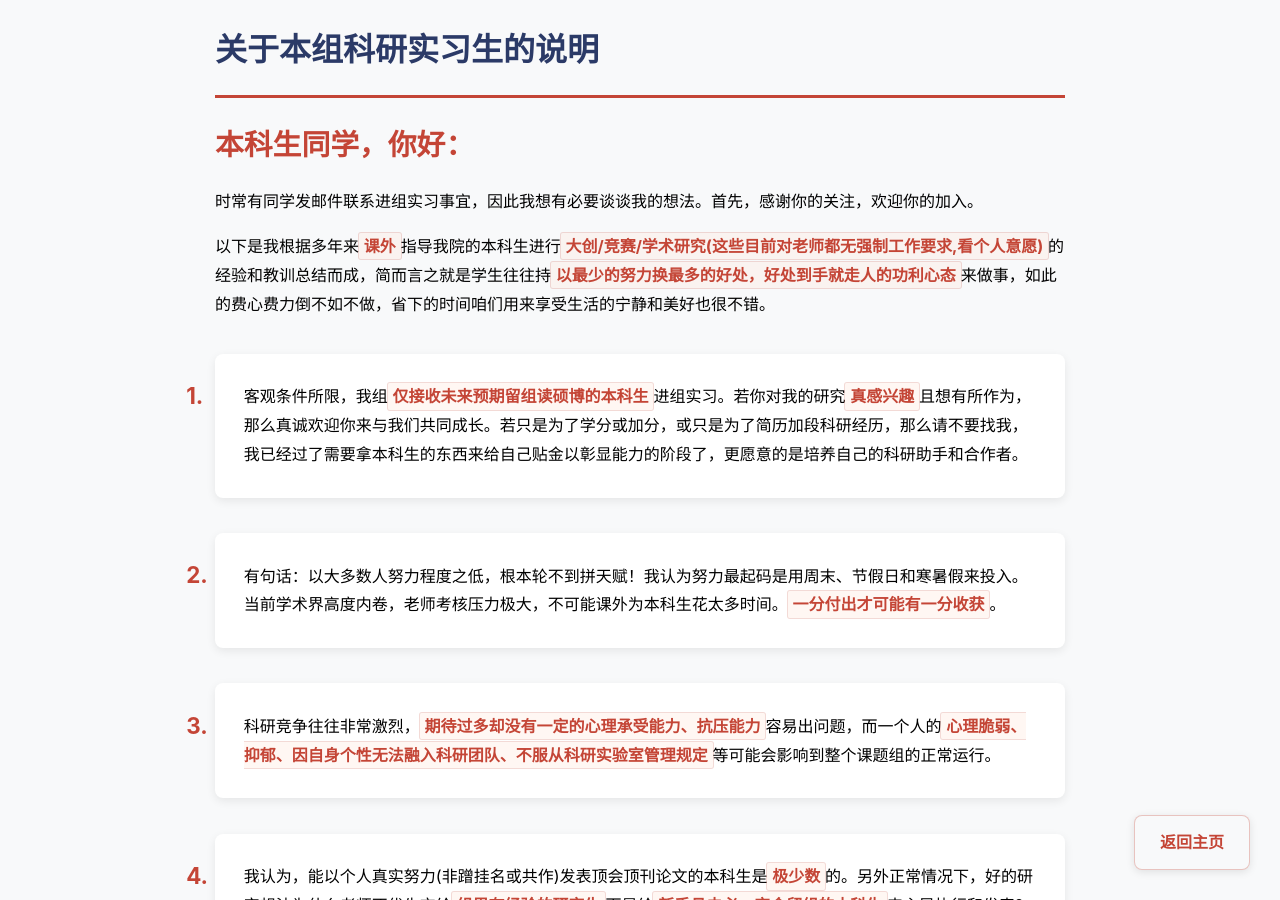
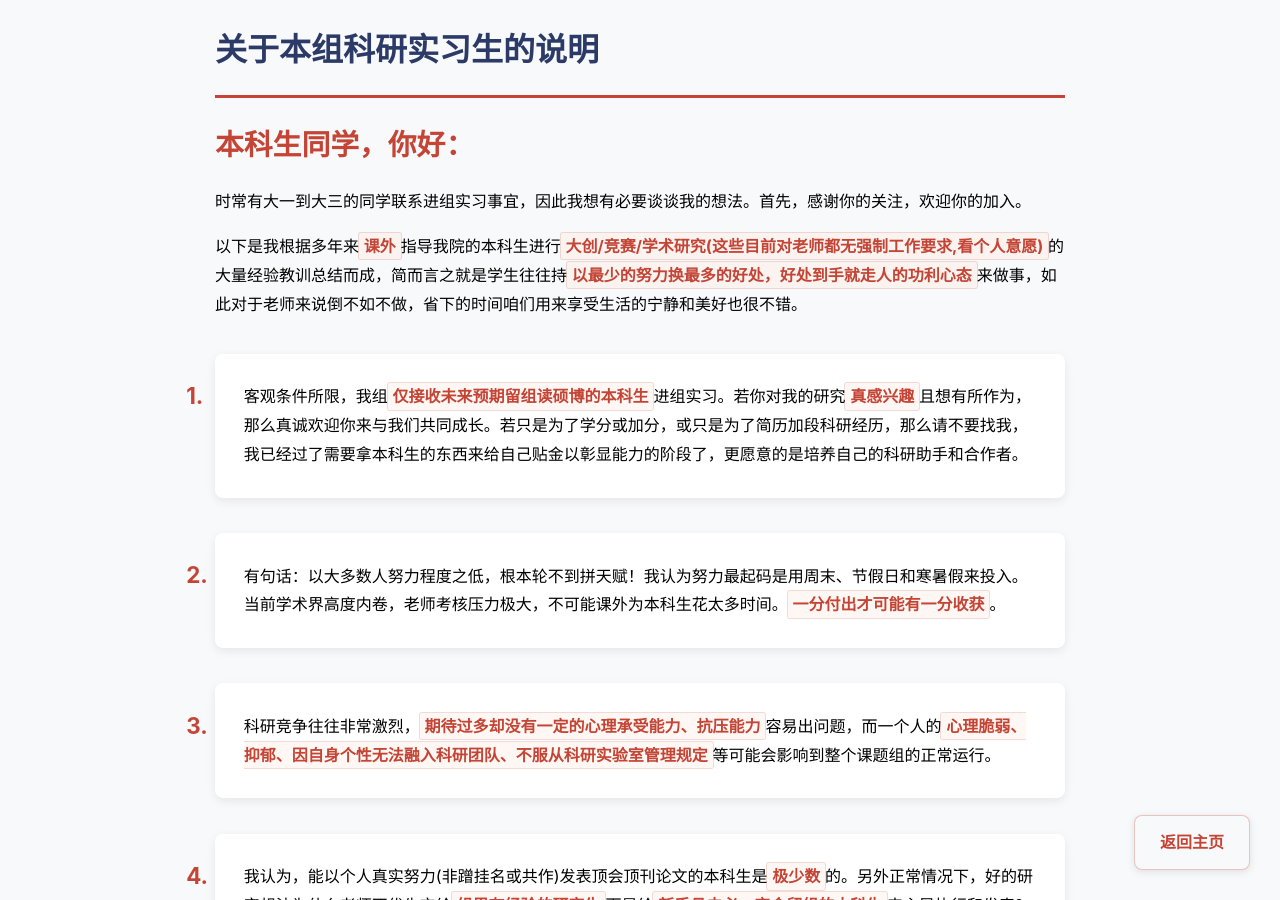
Before and after one commit to fangvv/Homepage, a Jekyll site: the page faq.html, which Jekyll copies as it is, in a window 1280 px wide and 900 px high. Built offline with Jekyll 4.4.1, drawn with Linux system fonts in a browser that asks for light colours; comment, search, counter and statistics services are not loaded.

Commit message:
update faq

```diff
--- a/faq.html
+++ b/faq.html
@@ -90,8 +90,8 @@ strong:hover {
 
     <p><span class="greeting">本科生同学，你好：</span>
 
-    时常有同学发邮件联系进组实习事宜，因此我想有必要谈谈我的想法。首先，感谢你的关注，欢迎你的加入。</p>
-   <p>以下是我根据多年来<strong>课外</strong>指导我院的本科生进行<strong>大创/竞赛/学术研究(这些目前对老师都无强制工作要求,看个人意愿)</strong>的经验和教训总结而成，简而言之就是学生往往持<strong>以最少的努力换最多的好处，好处到手就走人的功利心态</strong>来做事，如此的费心费力倒不如不做，省下的时间咱们用来享受生活的宁静和美好也很不错。</p>
+    时常有大一到大三的同学联系进组实习事宜，因此我想有必要谈谈我的想法。首先，感谢你的关注，欢迎你的加入。</p>
+   <p>以下是我根据多年来<strong>课外</strong>指导我院的本科生进行<strong>大创/竞赛/学术研究(这些目前对老师都无强制工作要求,看个人意愿)</strong>的大量经验教训总结而成，简而言之就是学生往往持<strong>以最少的努力换最多的好处，好处到手就走人的功利心态</strong>来做事，如此对于老师来说倒不如不做，省下的时间咱们用来享受生活的宁静和美好也很不错。</p>
 
     <ol>
 <li>客观条件所限，我组<strong>仅接收未来预期留组读硕博的本科生</strong>进组实习。若你对我的研究<strong>真感兴趣</strong>且想有所作为，那么真诚欢迎你来与我们共同成长。若只是为了学分或加分，或只是为了简历加段科研经历，那么请不要找我，我已经过了需要拿本科生的东西来给自己贴金以彰显能力的阶段了，更愿意的是培养自己的科研助手和合作者。</li>
```
